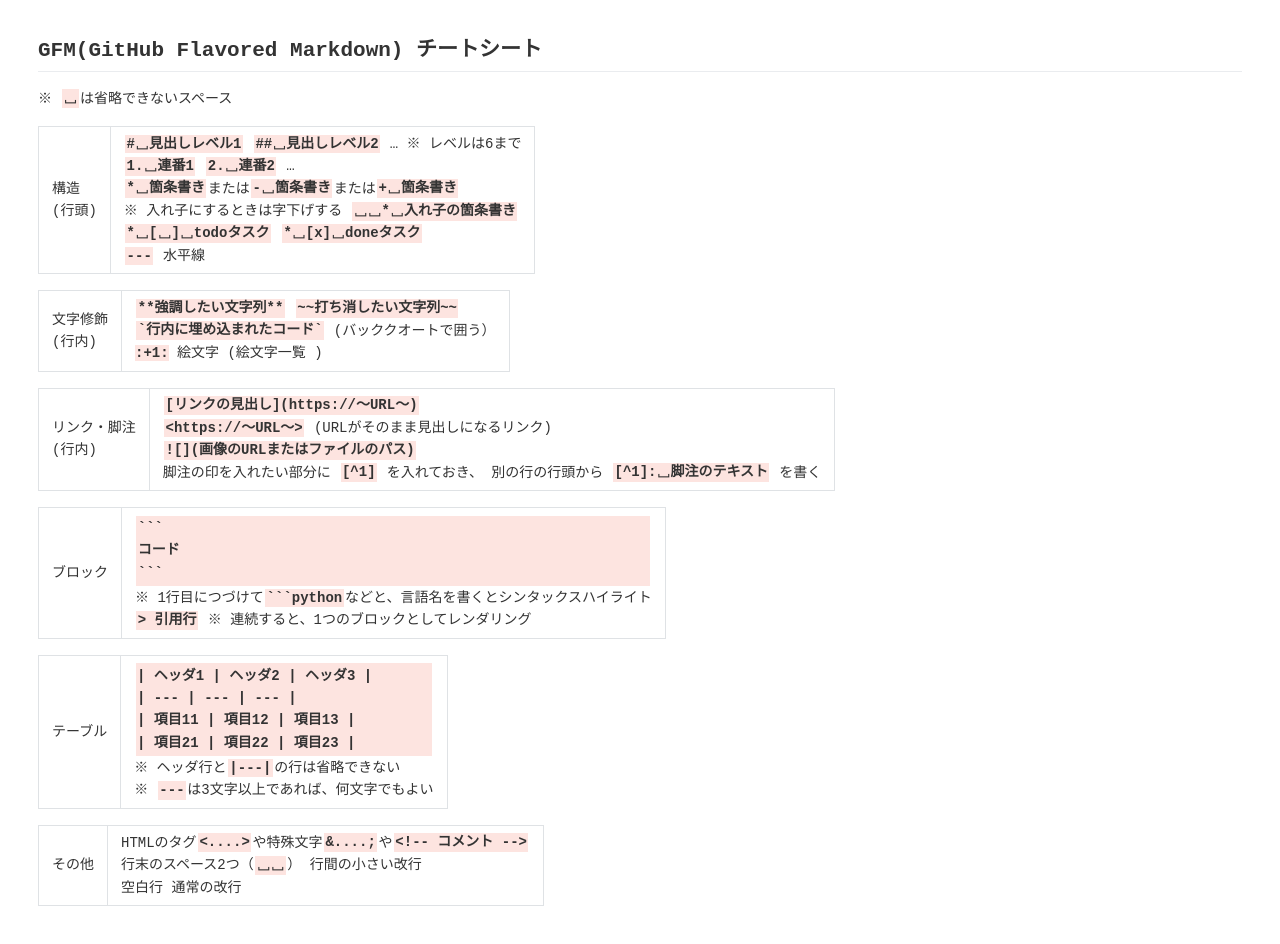
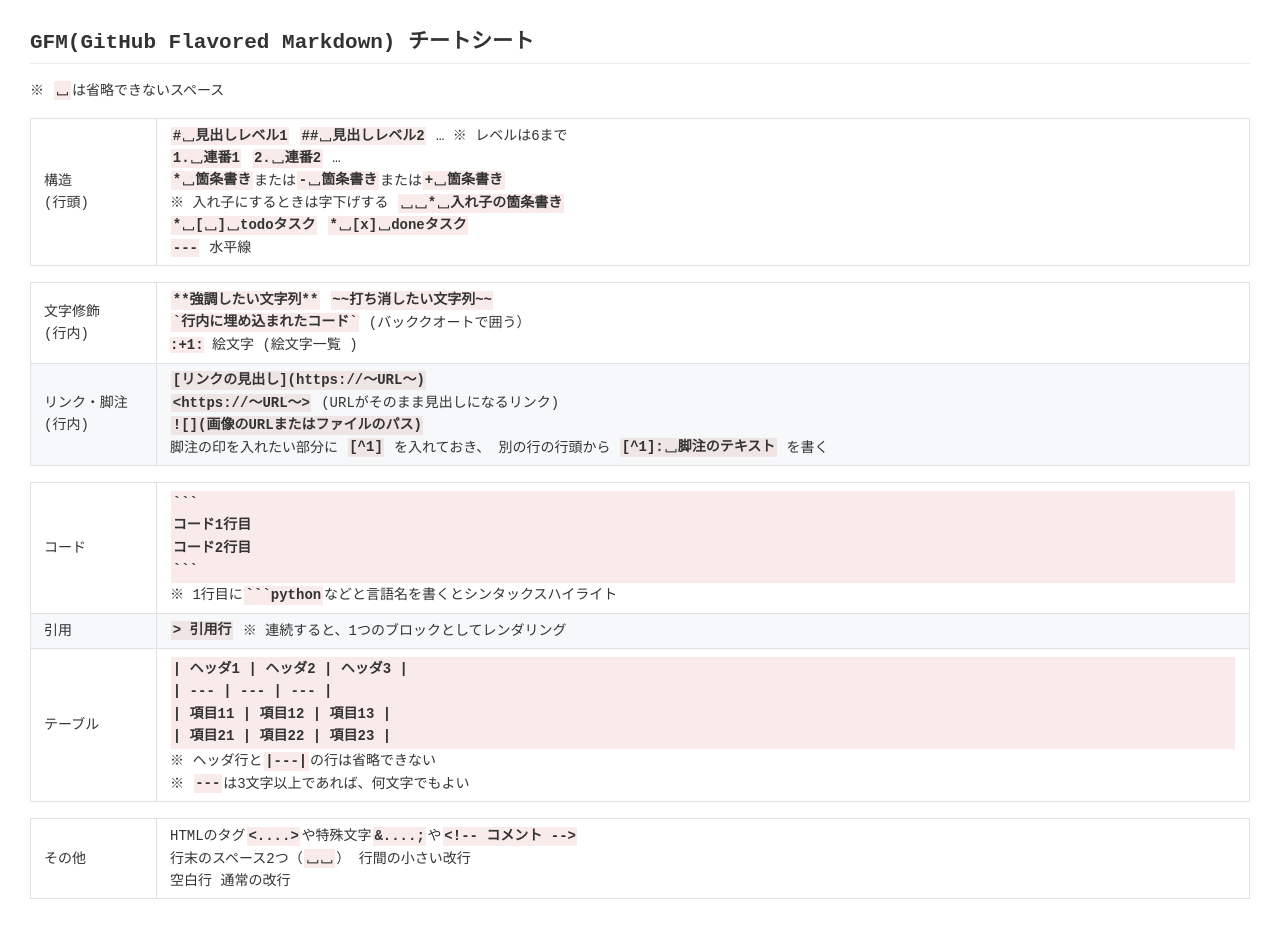
Before and after one commit to tos-kamiya/gfm-cheatsheet, a plain HTML site: page gfm-cheatsheet.html in a window 1280 px wide. Drawn offline with Linux system fonts and the light colour scheme.

Commit message:
fix: 細かく修正

```diff
--- a/gfm-cheatsheet.html
+++ b/gfm-cheatsheet.html
@@ -7,19 +7,35 @@
 <link href="gfm.css" type="text/css" rel="stylesheet"/>
 
 <style>
+body {
+    margin: 0;
+}
+
 * {
     font-family: 'PlemolJP', monospace;
     line-height: 160%;
 }
 
+tbody {
+    width: 100%;
+    display: table;
+}
+tr {
+    width: 100%;
+}
+td.cat {
+    width: 9em;
+}
+
 span.mcoden {
     font-weight: 600;
-    background-color:#f0341321;
+    background-color:#aa140015;
 }
 
-div.mcode, span.mcode {
+div.mcode,
+span.mcode {
     font-weight: 600;
-    background-color: #f0341321;
+    background-color: #aa140015;
     margin: 0.1em;
     padding: 0.1em;
 }
@@ -27,14 +43,13 @@ div.mcode, span.mcode {
 
 </head>
 <body>
-
 <h2>GFM(GitHub Flavored Markdown) チートシート</h2>
 
 <p>※ <span class="mcode">␣</span>は省略できないスペース</p>
 
 <table>
 <tr>
-<td>構造<br>(行頭)</td>
+<td class="cat">構造<br>(行頭)</td>
 <td>
 
 <span class="mcode">#␣見出しレベル1</span> <span class="mcode">##␣見出しレベル2</span> … ※ レベルは6まで<br>
@@ -54,7 +69,7 @@ div.mcode, span.mcode {
 
 <table>
 <tr>
-<td>文字修飾<br>(行内)</td>
+    <td class="cat">文字修飾<br>(行内)</td>
 <td>
 
 <span class="mcode">&#42;&#42;強調したい文字列&#42;&#42;</span> <span class="mcode">&#126;&#126;打ち消したい文字列&#126;&#126;</span><br>
@@ -62,10 +77,8 @@ div.mcode, span.mcode {
 <span class="mcode">&#96;行内に埋め込まれたコード&#96;</span> (バッククオートで囲う）<br>
 
 <span class="mcoden">:</span><span class="mcoden">+1</span><span class="mcoden">:</span> 絵文字 (絵文字一覧 <https://gist.github.com/rxaviers/7360908>)<br>
-</td></tr>
-</table>
-
-<table>
+</td>
+</tr>
 <tr>
 <td>リンク・脚注<br>(行内)</td>
 <td>
@@ -83,19 +96,21 @@ div.mcode, span.mcode {
 
 <table>
 <tr>
-<td>ブロック</td>
+<td class="cat">コード</td>
 <td>
 <div class="mcode">&#96;&#96;&#96;<br>
-コード<br>
+コード1行目<br>
+コード2行目<br>
 &#96;&#96;&#96;</div>
-※ 1行目につづけて<span class="mcode">&#96;&#96;&#96;python</span>などと、言語名を書くとシンタックスハイライト<br>
-
+※ 1行目に<span class="mcode">&#96;&#96;&#96;python</span>などと言語名を書くとシンタックスハイライト<br>
+</td>
+</tr>
+<tr>
+<td>引用</td>
+<td>
 <span class="mcode">&gt; 引用行</span> ※ 連続すると、1つのブロックとしてレンダリング<br>
 </td>
 </tr>
-</table>
-
-<table>
 <tr>
 <td>テーブル</td>
 <td>
@@ -112,7 +127,7 @@ div.mcode, span.mcode {
 
 <table>
 <tr>
-<td>その他</td>
+<td class="cat">その他</td>
 <td>
 HTMLのタグ<span class="mcode">&lt;....&gt;</span>や特殊文字<span class="mcode">&....;</span>や<span class="mcode">&lt;!-- コメント --&gt;</span><br>
 行末のスペース2つ（<span class="mcode">␣␣</span>） 行間の小さい改行<br>
```
Also changed, not shown: 1 other file.
